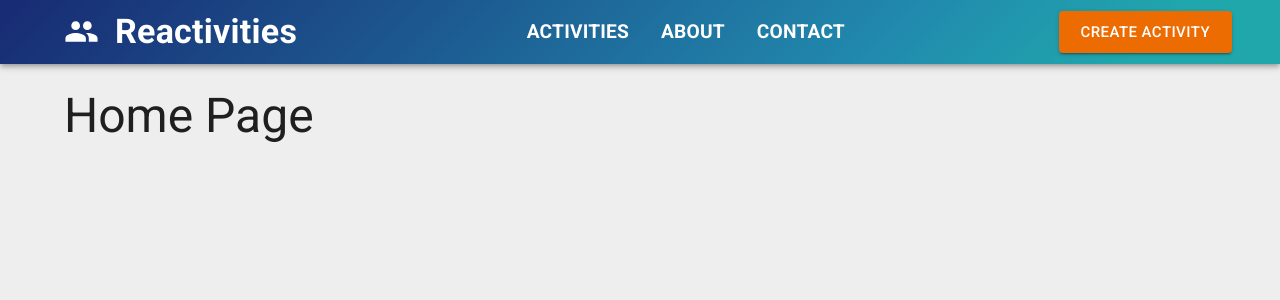
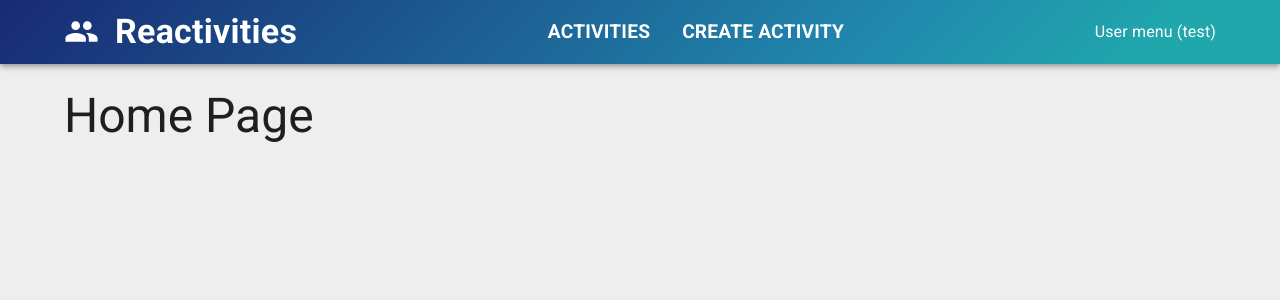
Before and after one commit to Krenbot/Reactivities, a React app in the folder client/: page / in a window 1280 px wide. Shown: the top 300 px of the page. Built offline with nearby package versions, Linux system fonts and the light colour scheme; the HTML template or start-up script is replaced by a standard one.

Commit message:
refactor menu item link component for non-home link

```diff
--- a/client/src/app/layout/NavBar.tsx
+++ b/client/src/app/layout/NavBar.tsx
@@ -6,8 +6,9 @@
   Container,
   MenuItem,
   Typography,
-  Button,
 } from '@mui/material';
+import { NavLink } from 'react-router';
+import MenuItemLink from '../shared/componentes/MenuItemLink';
 
 export default function NavBar() {
   return (
@@ -23,7 +24,11 @@
           <Container maxWidth="xl">
             <Toolbar sx={{ display: 'flex', justifyContent: 'space-between' }}>
               <Box>
-                <MenuItem sx={{ display: 'flex', gap: 2 }}>
+                <MenuItem
+                  component={NavLink}
+                  to="/"
+                  sx={{ display: 'flex', gap: 2 }}
+                >
                   <Group fontSize="large" />
                   <Typography variant="h4" fontWeight="bold">
                     Reactivities
@@ -31,42 +36,13 @@
                 </MenuItem>
               </Box>
               <Box sx={{ display: 'flex' }}>
-                <MenuItem
-                  sx={{
-                    fontSize: '1.2rem',
-                    textTransform: 'uppercase',
-                    fontWeight: 'bold',
-                  }}
-                >
-                  Activities
-                </MenuItem>
-                <MenuItem
-                  sx={{
-                    fontSize: '1.2rem',
-                    textTransform: 'uppercase',
-                    fontWeight: 'bold',
-                  }}
-                >
-                  About
-                </MenuItem>
-                <MenuItem
-                  sx={{
-                    fontSize: '1.2rem',
-                    textTransform: 'uppercase',
-                    fontWeight: 'bold',
-                  }}
-                >
-                  Contact
-                </MenuItem>
+                <MenuItemLink to="/activities">Activities</MenuItemLink>
+                <MenuItemLink to="/createActivity">
+                  Create Activity
+                </MenuItemLink>
               </Box>
-              <Button
-                size="large"
-                variant="contained"
-                color="warning"
-                onClick={() => {}}
-              >
-                Create activity
-              </Button>
+
+              <MenuItem>User menu (test)</MenuItem>
             </Toolbar>
           </Container>
         </AppBar>
--- /dev/null
+++ b/client/src/app/shared/componentes/MenuItemLink.tsx
@@ -0,0 +1,27 @@
+import { MenuItem } from '@mui/material';
+import { ReactNode } from 'react';
+import { NavLink } from 'react-router';
+
+export default function MenuItemLink({
+  children,
+  to,
+}: {
+  children: ReactNode;
+  to: string;
+}) {
+  return (
+    <MenuItem
+      component={NavLink}
+      to={to}
+      sx={{
+        fontSize: '1.2rem',
+        textTransform: 'uppercase',
+        fontWeight: 'bold',
+        color: 'inherit',
+        '&.active': { color: 'yellow' },
+      }}
+    >
+      {children}
+    </MenuItem>
+  );
+}
```
Also changed, not shown: 11 other files (tests, documents, lock files or other folders).
